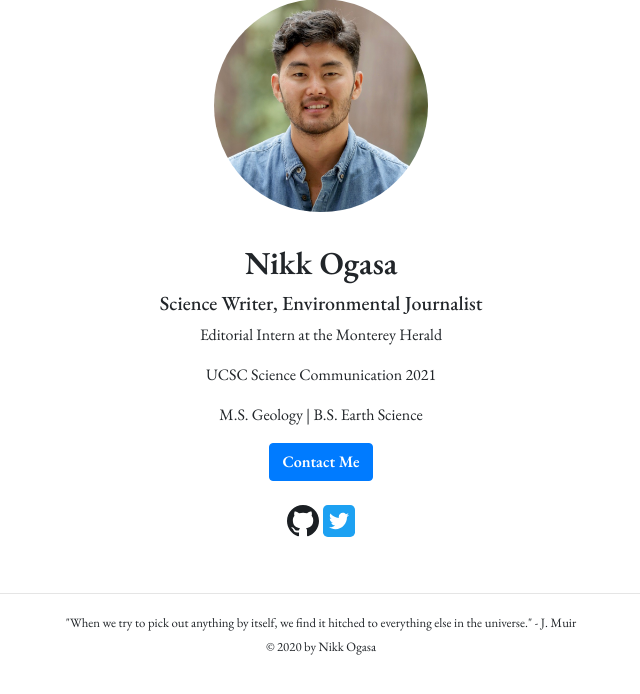
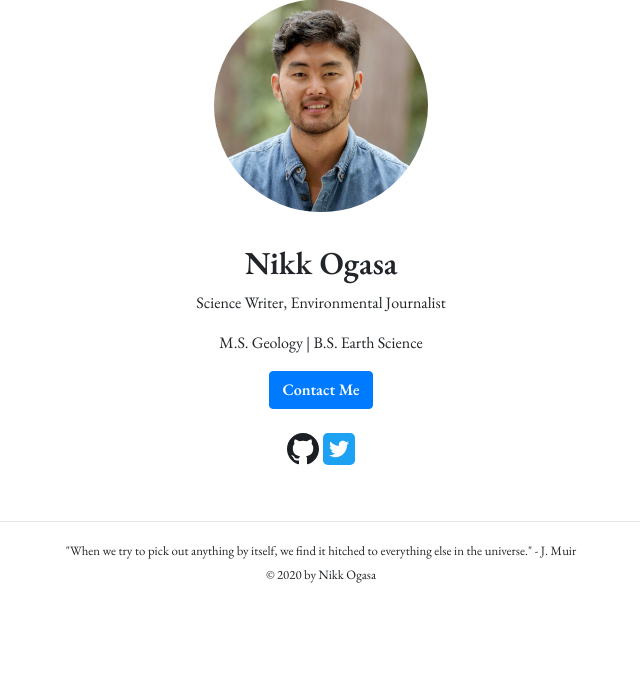
Before and after one commit to ntogasa/personal_website, a Django app: page / in a window 1280 px wide. Shown: the part 89-783 px from the top of the page, without its empty margins (319-959 px from the left). Run offline with Django 3.2, Linux system fonts and the light colour scheme; parts of the project's set-up code (start-up, migrations or seed data) failed here and were passed over; some libraries are stand-ins or nearby versions.

Commit message:
Simplified home page

```diff
--- a/apps/writing/views.py
+++ b/apps/writing/views.py
@@ -4,5 +4,7 @@ from .models import WritingPieces
 # Create your views here.
 def writing_view(request):
     writing_pieces = WritingPieces.objects.filter(status=1).order_by('-date')
-    context = {'writing_pieces': writing_pieces}
+    featured_pieces = WritingPieces.objects.filter(feature=1).order_by('-date')
+    context = {'writing_pieces': writing_pieces,
+               'featured_pieces': featured_pieces[:2]}
     return render(request, 'writing/writing.html', context)
--- a/templates/about.html
+++ b/templates/about.html
@@ -44,7 +44,7 @@
             </div>
         </div>
         <div class="col-12 col-sm-11 col-md-8 m-3 justify-content-center text-center">
-            View my CV: <a href="https://drive.google.com/file/d/18Akr76CmMmSCKfv8UjEEn2tsdDFuJMED/view?usp=sharing" target="_blank">online version</a>, <a href="https://drive.google.com/file/d/1YczfWLKw_snwhEBXWodFHb6SrNd0KAtw/view?usp=sharing" target="_blank">printable version</a>
+            Curriculum Vitae: <a href="https://drive.google.com/file/d/18Akr76CmMmSCKfv8UjEEn2tsdDFuJMED/view?usp=sharing" target="_blank">online version</a>, <a href="https://drive.google.com/file/d/1YczfWLKw_snwhEBXWodFHb6SrNd0KAtw/view?usp=sharing" target="_blank">printable version</a>
         </div>
     </div>
 </div>
--- a/templates/home.html
+++ b/templates/home.html
@@ -17,13 +17,7 @@
         <h2 class="page-heading text-center">Nikk Ogasa</h2>
     </div>
     <div class="row d-flex justify-content-center">
-        <h5 class="text-center">Science Writer, Environmental Journalist</h5>
-    </div>
-    <div class="row d-flex justify-content-center">
-        <p class="text-center">Editorial Intern at the Monterey Herald</p>
-    </div>
-    <div class="row d-flex justify-content-center">
-        <p class="text-center">UCSC Science Communication 2021</p>
+        <p class="text-center">Science Writer, Environmental Journalist</p>
     </div>
     <div class="row d-flex justify-content-center">
         <p class="text-center">M.S. Geology | B.S. Earth Science</p>
```
